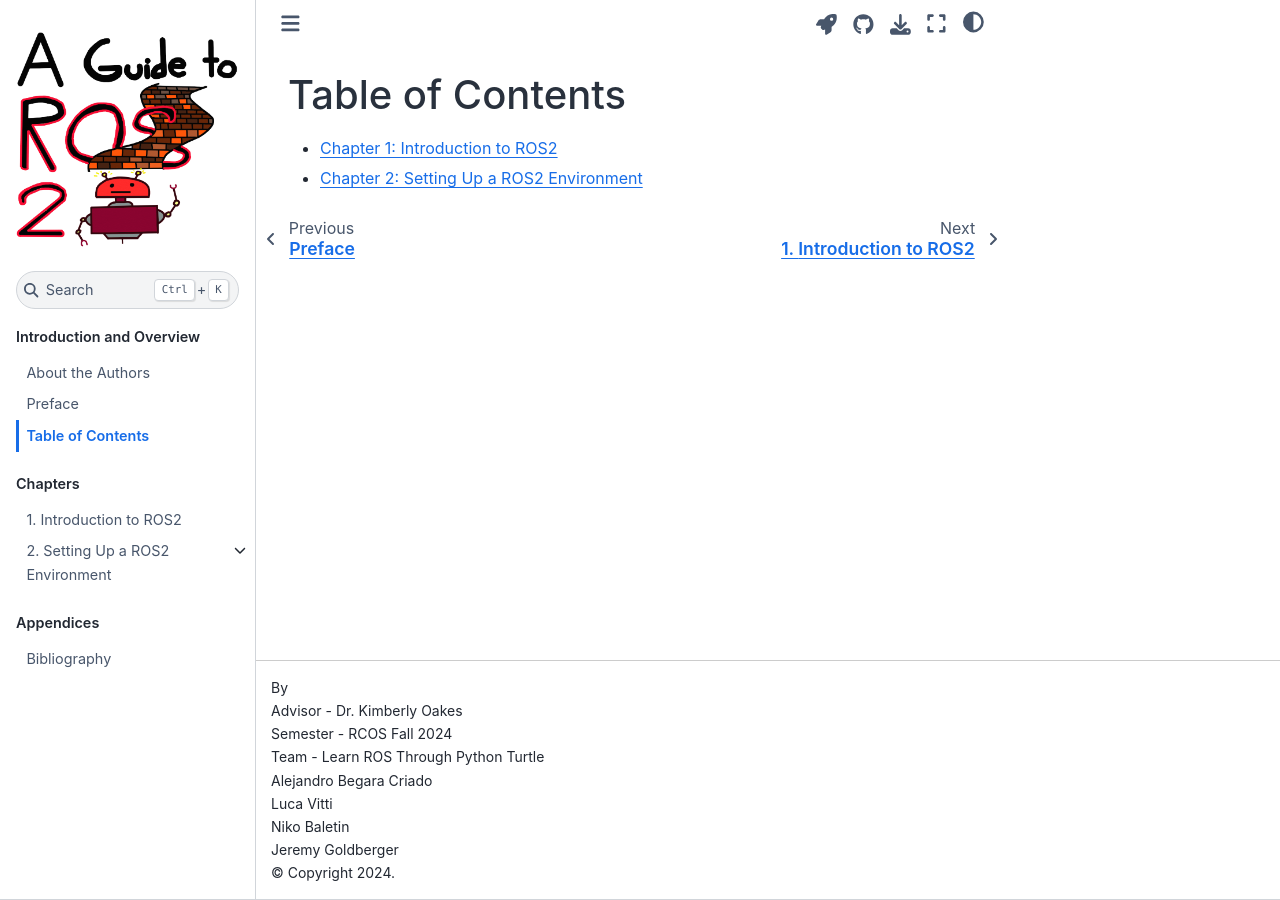
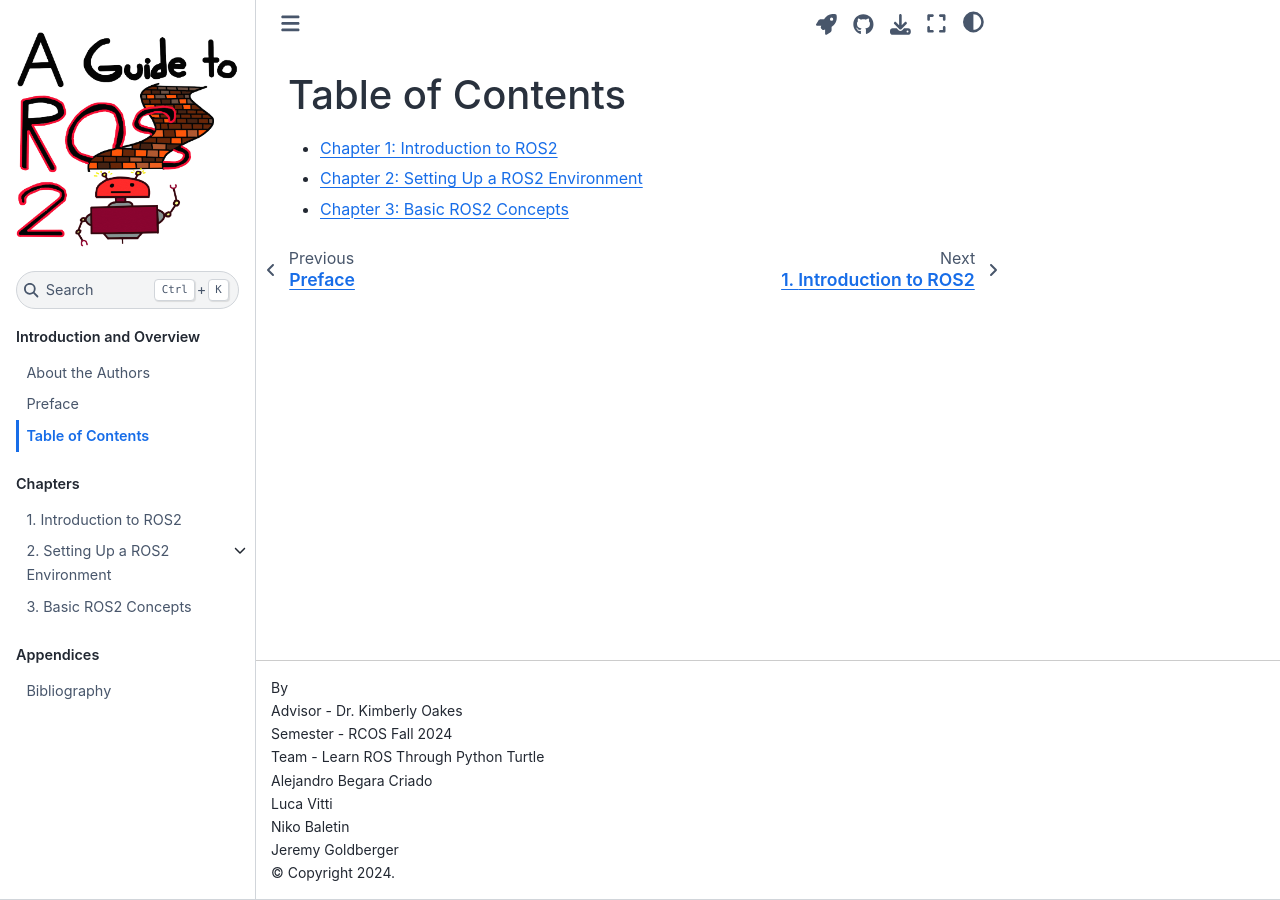
Before and after one commit to AlejandrooBC/ros2-tutorial-book, a Jupyter Book: the page built from book/INTRODUCTION/Table_of_Contents.ipynb, in a window 1280 px wide. Built offline with Jupyter Book 1.0.4 settings and Sphinx 7.4.7 and the Sphinx Book theme 1.1.4, drawn with Linux system fonts in a browser that asks for light colours; pages that are not in the unit, such as notebooks, are missing from menus.

Commit message:
Close to finishing the introduction to chapter 3

```diff
--- a/_toc.yml
+++ b/_toc.yml
@@ -22,6 +22,7 @@ parts:
         - file: book/CHAPTERS/02_Setting_Up_an_Environment/ROS2IronInstallationMacOS
         - file: book/CHAPTERS/02_Setting_Up_an_Environment/ROS2IronInstallationUbuntu
         - file: book/CHAPTERS/02_Setting_Up_an_Environment/DockerInstallation
+      - file: book/CHAPTERS/03_Basic_ROS2_Concepts
 
 # Appendices section
   - caption: Appendices
```
Also changed, not shown: book/CHAPTERS/03_Basic_ROS2_Concepts.ipynb, book/INTRODUCTION/Table_of_Contents.ipynb.
